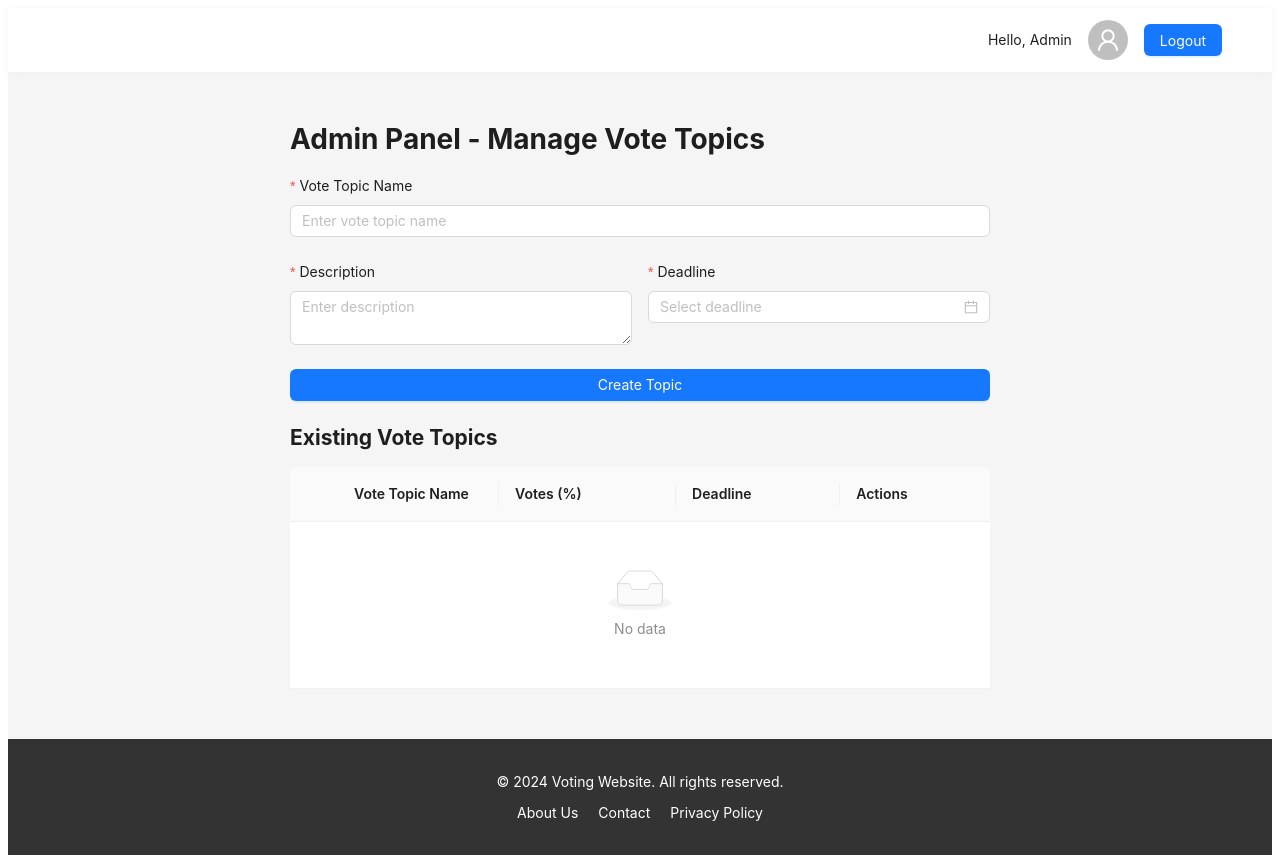
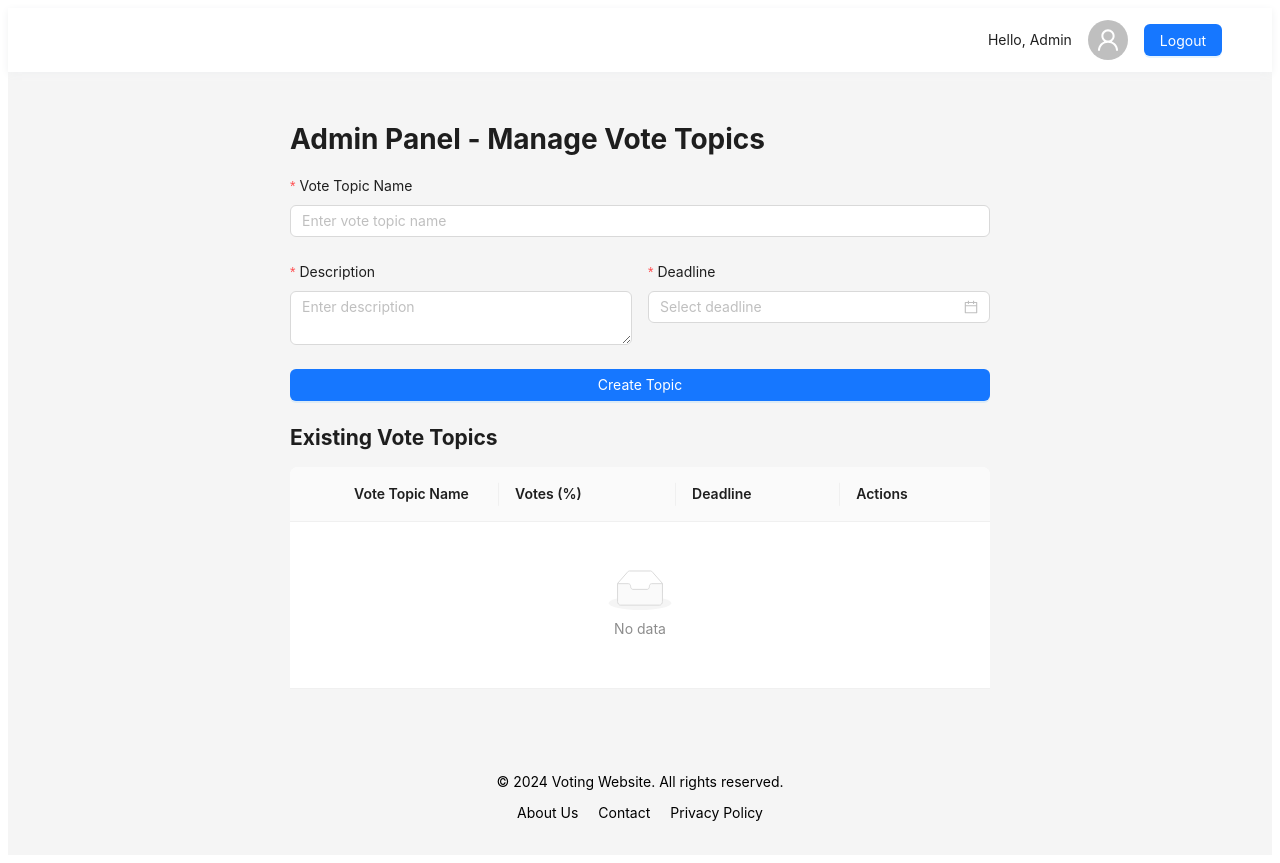
Before and after one commit to tinnguyen03/Online-Voting-System, a React (Create React App) app: page /admin in a window 1280 px wide. Built offline with nearby package versions, Linux system fonts and the light colour scheme.

Commit message:
change color

```diff
--- a/src/components/FooterComponent.css
+++ b/src/components/FooterComponent.css
@@ -1,6 +1,6 @@
 .footer {
-  background-color: #333;
-  color: #fff;
+  background-color: transparent;
+  color: black;
   padding: 20px 0;
   text-align: center;
 }
@@ -21,7 +21,7 @@
 }
 
 .footer-links a {
-  color: #fff;
+  color: black;
   text-decoration: none;
 }
 
--- a/src/components/FooterComponent.jsx
+++ b/src/components/FooterComponent.jsx
@@ -1,5 +1,5 @@
 import React from "react";
-import "./FooterComponent.css"; // Assuming you have a CSS file for styling
+import "./FooterComponent.css";
 
 const FooterComponent = () => {
   return (
```
